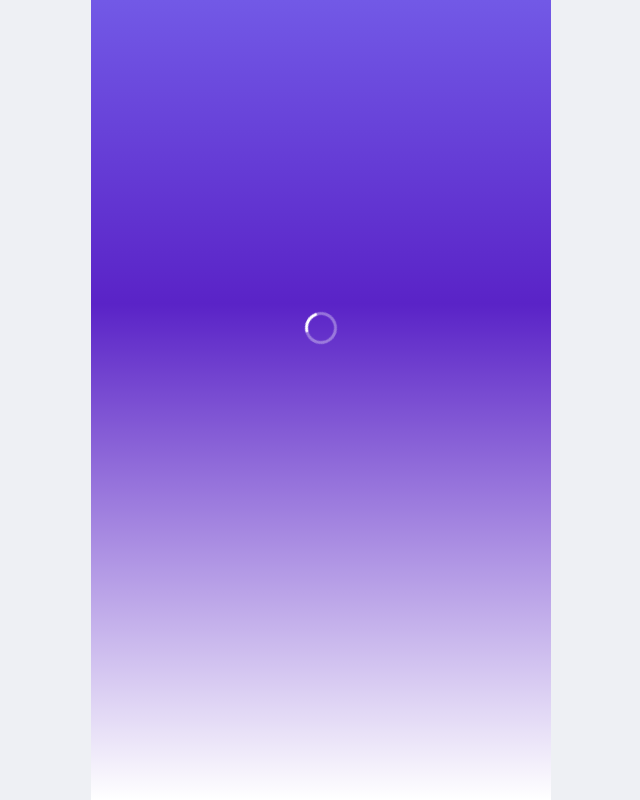
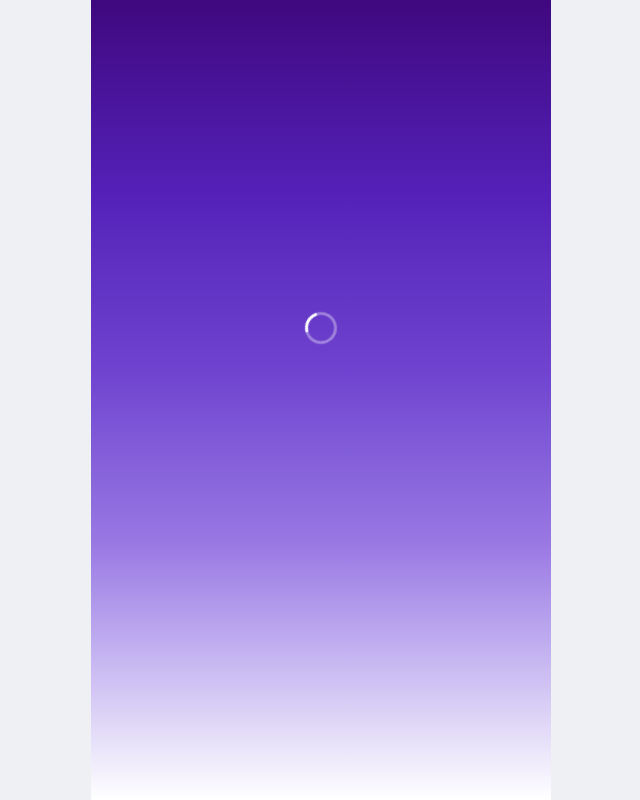
Before and after one commit to pyasmenko88/cerdprototype, a React (Vite) app: page / in a window 1280 px wide. Shown: the whole page, without its empty margins (319-959 px from the left). Built offline with nearby package versions, Linux system fonts and the light colour scheme.

Commit message:
Polish intro and hero layout

```diff
--- a/src/App.tsx
+++ b/src/App.tsx
@@ -13,9 +13,6 @@ import benefitFile from './assets/benefit-file.svg';
 import closeIcon from './assets/close.svg';
 import heroCar from './assets/hero-car.png';
 import heroCheck from './assets/hero-check.png';
-import statusBattery from './assets/status-battery.svg';
-import statusCellular from './assets/status-cellular.svg';
-import statusWifi from './assets/status-wifi.svg';
 
 const benefits = [
   {
@@ -465,15 +462,6 @@ function App() {
         )}
 
         <section className="hero" aria-labelledby="hero-title">
-          <div className="hero-status-bar" aria-hidden="true">
-            <span className="hero-status-time">9:41</span>
-            <span className="hero-status-icons">
-              <img src={statusCellular} alt="" />
-              <img src={statusWifi} alt="" />
-              <img src={statusBattery} alt="" />
-            </span>
-          </div>
-
           <nav className="hero-navigation" aria-label="Навигация">
             <button className="hero-close" type="button" aria-label="Закрыть">
               <img src={closeIcon} alt="" />
@@ -526,13 +514,6 @@ function App() {
         </section>
 
         <section className="content" ref={contentRef} aria-label="Заявка на автокредит">
-          <button
-            className="primary-button top-cta"
-            type="button"
-            onClick={handleTopCtaClick}
-          >
-            Оставить заявку
-          </button>
 
           <ul className="benefits-list" aria-label="Преимущества">
             {benefits.map((benefit) => (
--- a/src/styles.css
+++ b/src/styles.css
@@ -27,11 +27,20 @@ button {
 }
 
 .mobile-page {
-  --hero-overlap: clamp(80px, 23.08vw, 100px);
+  --hero-overlap: clamp(100px, 30vw, 140px);
 
   width: 100%;
   max-width: 460px;
   margin: 0 auto;
+  background: #ffffff;
+}
+
+.mobile-page[data-intro-phase='loading'],
+.mobile-page[data-intro-phase='entering'] {
+  background: #2d008e;
+}
+
+.mobile-page[data-intro-phase='ready'] {
   background: #ffffff;
 }
 
@@ -48,13 +57,27 @@ button {
   align-items: center;
   justify-content: center;
   padding-bottom: 18vh;
-  background:
-    linear-gradient(
-      180deg,
-      #7259e6 0%,
-      #5a23c7 38%,
-      #ffffff 100%
-    );
+
+background: linear-gradient(
+  180deg,
+  #3f087f 0%,
+  #5420b8 24%,
+  #6f42cf 46%,
+  #9a78e3 68%,
+  #d8cdf5 88%,
+  #ffffff 100%
+);
+
+background: linear-gradient(
+  180deg in oklab,
+  #3f087f 0%,
+  #5420b8 24%,
+  #6f42cf 46%,
+  #9a78e3 68%,
+  #d8cdf5 88%,
+  #ffffff 100%
+);
+
   opacity: 1;
   pointer-events: auto;
   transform: translateX(-50%);
@@ -88,9 +111,10 @@ button {
   transform: translateY(20px);
 }
 
-.mobile-page[data-intro-phase='loading'] .content {
-  opacity: 0;
-  transform: translateY(16px);
+.mobile-page[data-intro-phase='entering'] .content {
+  transition:
+    opacity 750ms cubic-bezier(0.22, 1, 0.36, 1) 670ms,
+    transform 750ms cubic-bezier(0.22, 1, 0.36, 1) 670ms;
 }
 
 .mobile-page[data-intro-phase='entering'] .hero-copy h1,
@@ -153,56 +177,13 @@ button {
   background: linear-gradient(180deg, #7259e6 0%, #2d008e 79.13%);
 }
 
-.hero-status-bar {
-  display: flex;
-  width: 100%;
-  height: 62px;
-  align-items: center;
-  justify-content: space-between;
-  padding: 21px 38px 19px 46px;
-  color: #ffffff;
-  font-size: 17px;
-  font-weight: 600;
-  line-height: 22px;
-}
-
-.hero-status-icons {
-  display: flex;
-  width: 71px;
-  flex: 0 0 71px;
-  align-items: center;
-  justify-content: flex-end;
-  gap: 7px;
-  overflow: clip;
-}
-
-.hero-status-icons img {
-  display: block;
-  height: auto;
-}
-
-.hero-status-icons img:nth-child(1) {
-  width: 19.2px;
-  height: 12.23px;
-}
-
-.hero-status-icons img:nth-child(2) {
-  width: 17.14px;
-  height: 12.33px;
-}
-
-.hero-status-icons img:nth-child(3) {
-  width: 27.33px;
-  height: 13px;
-}
-
 .hero-navigation {
   display: flex;
   width: 100%;
-  height: 42px;
-  align-items: center;
+  height: 58px;
+  align-items: flex-end;
   justify-content: flex-end;
-  padding: 9px 16px;
+  padding: 16px;
 }
 
 .hero-close {
```
